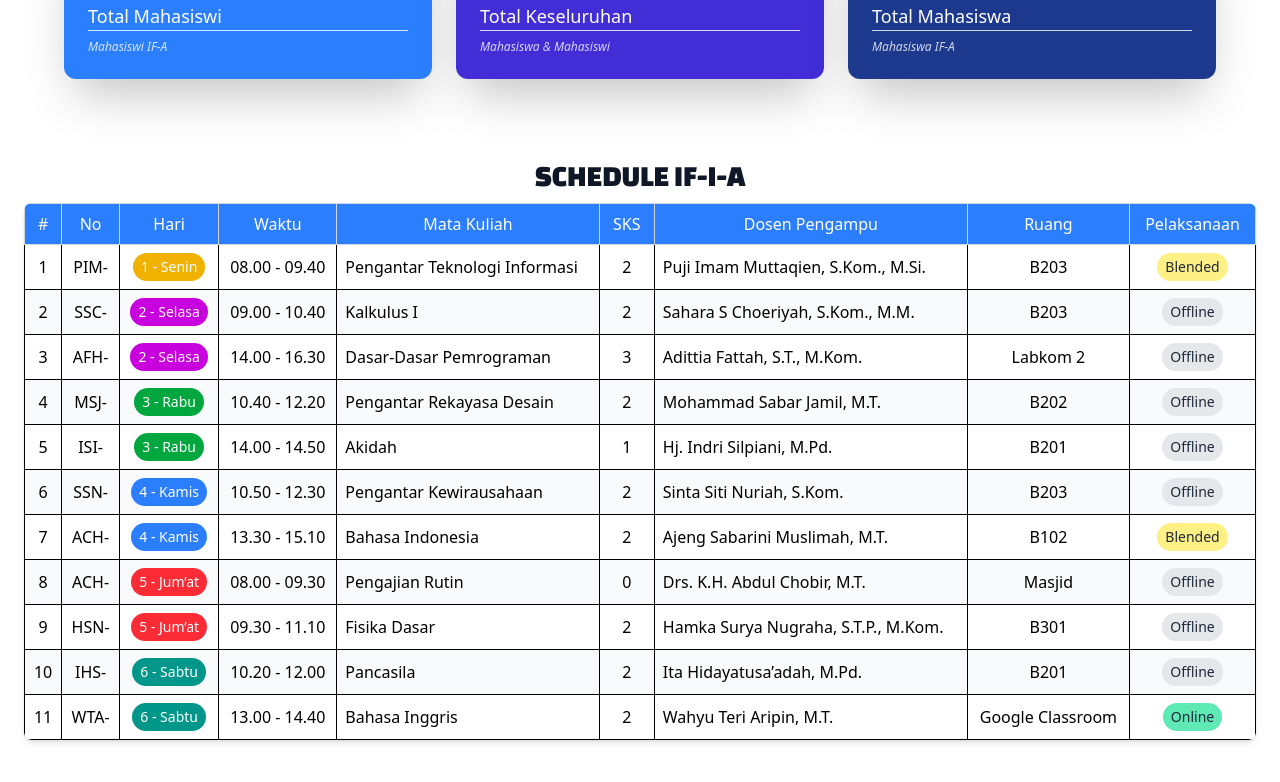
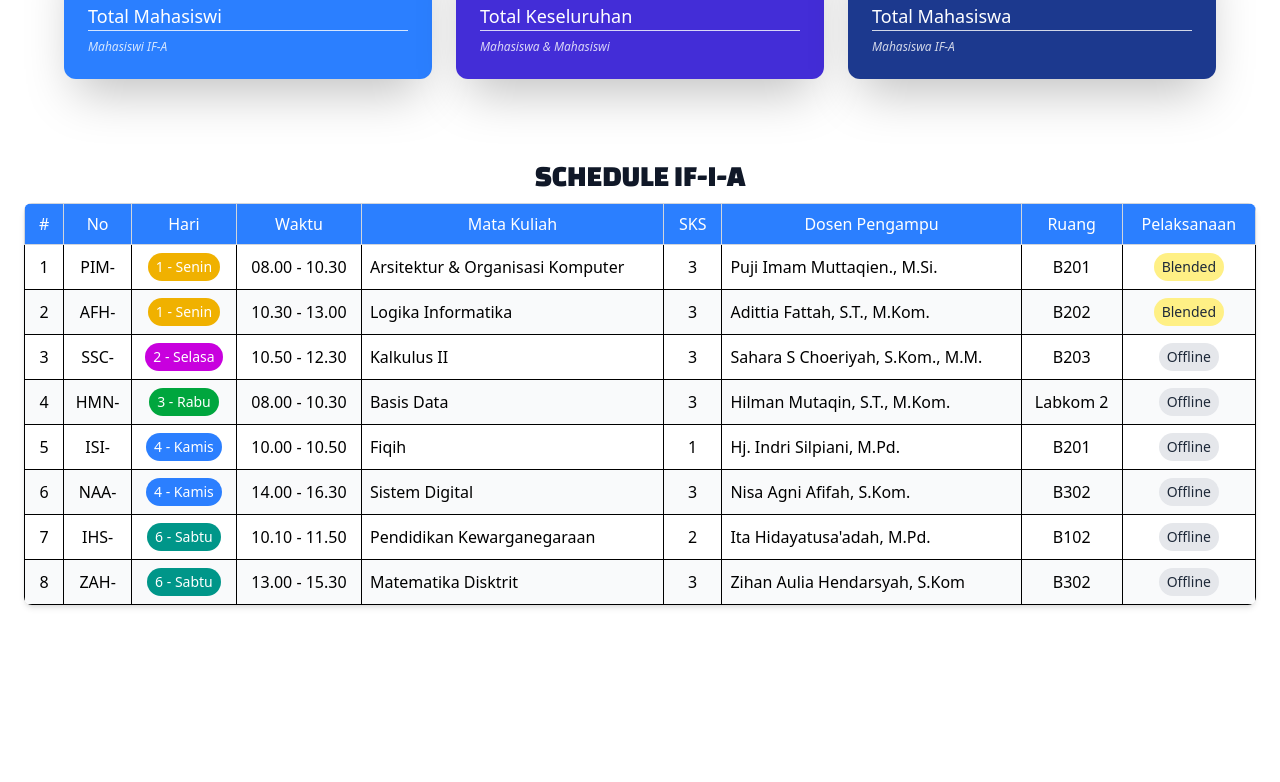
Before and after one commit to INFORMATIKA-A2025/INFORMATIKA2025, a Vue app: page /INFORMATIKA2025/home in a window 1280 px wide. Shown: the part 532-1314 px from the top of the page. Built offline with nearby package versions, Linux system fonts and the light colour scheme; a web font is replaced by a local one.

Commit message:
update schedule for semester 2

```diff
--- a/src/components/Jadwal.vue
+++ b/src/components/Jadwal.vue
@@ -49,17 +49,14 @@
 
 <script setup>
 const jadwal = [
-  { kode: "PIM-", hari: "1 - Senin", waktu: "08.00 - 09.40", matkul: "Pengantar Teknologi Informasi", sks: 2, dosen: "Puji Imam Muttaqien, S.Kom., M.Si.", ruang: "B203", status: "Blended" },
-  { kode: "SSC-", hari: "2 - Selasa", waktu: "09.00 - 10.40", matkul: "Kalkulus I", sks: 2, dosen: "Sahara S Choeriyah, S.Kom., M.M.", ruang: "B203", status: "Offline" },
-  { kode: "AFH-", hari: "2 - Selasa", waktu: "14.00 - 16.30", matkul: "Dasar-Dasar Pemrograman", sks: 3, dosen: "Adittia Fattah, S.T., M.Kom.", ruang: "Labkom 2", status: "Offline" },
-  { kode: "MSJ-", hari: "3 - Rabu", waktu: "10.40 - 12.20", matkul: "Pengantar Rekayasa Desain", sks: 2, dosen: "Mohammad Sabar Jamil, M.T.", ruang: "B202", status: "Offline" },
-  { kode: "ISI-", hari: "3 - Rabu", waktu: "14.00 - 14.50", matkul: "Akidah", sks: 1, dosen: "Hj. Indri Silpiani, M.Pd.", ruang: "B201", status: "Offline" },
-  { kode: "SSN-", hari: "4 - Kamis", waktu: "10.50 - 12.30", matkul: "Pengantar Kewirausahaan", sks: 2, dosen: "Sinta Siti Nuriah, S.Kom.", ruang: "B203", status: "Offline" },
-  { kode: "ACH-", hari: "4 - Kamis", waktu: "13.30 - 15.10", matkul: "Bahasa Indonesia", sks: 2, dosen: "Ajeng Sabarini Muslimah, M.T.", ruang: "B102", status: "Blended" },
-  { kode: "ACH-", hari: "5 - Jum’at", waktu: "08.00 - 09.30", matkul: "Pengajian Rutin", sks: 0, dosen: "Drs. K.H. Abdul Chobir, M.T.", ruang: "Masjid", status: "Offline" },
-  { kode: "HSN-", hari: "5 - Jum’at", waktu: "09.30 - 11.10", matkul: "Fisika Dasar", sks: 2, dosen: "Hamka Surya Nugraha, S.T.P., M.Kom.", ruang: "B301", status: "Offline" },
-  { kode: "IHS-", hari: "6 - Sabtu", waktu: "10.20 - 12.00", matkul: "Pancasila", sks: 2, dosen: "Ita Hidayatusa’adah, M.Pd.", ruang: "B201", status: "Offline" },
-  { kode: "WTA-", hari: "6 - Sabtu", waktu: "13.00 - 14.40", matkul: "Bahasa Inggris", sks: 2, dosen: "Wahyu Teri Aripin, M.T.", ruang: "Google Classroom", status: "Online" },
+  { kode: "PIM-", hari: "1 - Senin", waktu: "08.00 - 10.30", matkul: "Arsitektur & Organisasi Komputer", sks: 3, dosen: "Puji Imam Muttaqien., M.Si.", ruang: "B201", status: "Blended" },
+  { kode: "AFH-", hari: "1 - Senin", waktu: "10.30 - 13.00", matkul: "Logika Informatika", sks: 3, dosen: "Adittia Fattah, S.T., M.Kom.", ruang: "B202", status: "Blended" },
+  { kode: "SSC-", hari: "2 - Selasa", waktu: "10.50 - 12.30", matkul: "Kalkulus II", sks: 3, dosen: "Sahara S Choeriyah, S.Kom., M.M.", ruang: "B203", status: "Offline" },
+  { kode: "HMN-", hari: "3 - Rabu", waktu: "08.00 - 10.30", matkul: "Basis Data", sks: 3, dosen: "Hilman Mutaqin, S.T., M.Kom.", ruang: "Labkom 2", status: "Offline" },
+  { kode: "ISI-", hari: "4 - Kamis", waktu: "10.00 - 10.50", matkul: "Fiqih", sks: 1, dosen: "Hj. Indri Silpiani, M.Pd.", ruang: "B201", status: "Offline" },
+  { kode: "NAA-", hari: "4 - Kamis", waktu: "14.00 - 16.30", matkul: "Sistem Digital", sks: 3, dosen: "Nisa Agni Afifah, S.Kom.", ruang: "B302", status: "Offline" },
+  { kode: "IHS-", hari: "6 - Sabtu", waktu: "10.10 - 11.50", matkul: "Pendidikan Kewarganegaraan", sks: 2, dosen: "Ita Hidayatusa'adah, M.Pd.", ruang: "B102", status: "Offline" },
+  { kode: "ZAH-", hari: "6 - Sabtu", waktu: "13.00 - 15.30", matkul: "Matematika Disktrit", sks: 3, dosen: "Zihan Aulia Hendarsyah, S.Kom", ruang: "B302", status: "Offline" },
 ];
 
 const warnaHari = (hari) => {
```
